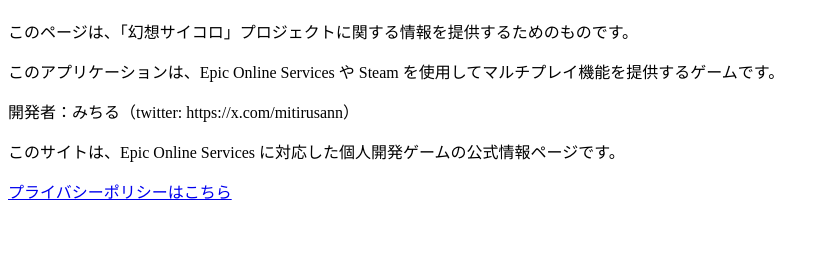
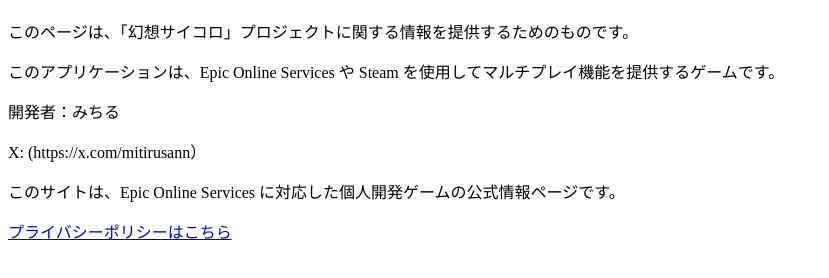
Before and after one commit to mitirusann/epicTest, a plain HTML site: page index.html in a window 1280 px wide. Shown: the part 70-348 px from the top of the page, without its empty margins (0-829 px from the left). Drawn offline with Linux system fonts and the light colour scheme.

Commit message:
Update index.html

```diff
--- a/index.html
+++ b/index.html
@@ -10,7 +10,8 @@
   <p>このページは、「幻想サイコロ」プロジェクトに関する情報を提供するためのものです。</p>
   <p>このアプリケーションは、Epic Online Services や Steam を使用してマルチプレイ機能を提供するゲームです。</p>
 
-  <p>開発者：みちる（twitter: https://x.com/mitirusann）</p>
+  <p>開発者：みちる </p>
+  <p>X: (https://x.com/mitirusann）</p>
   <p>このサイトは、Epic Online Services に対応した個人開発ゲームの公式情報ページです。</p>
 
   <p><a href="/privacy.html">プライバシーポリシーはこちら</a></p>
```
